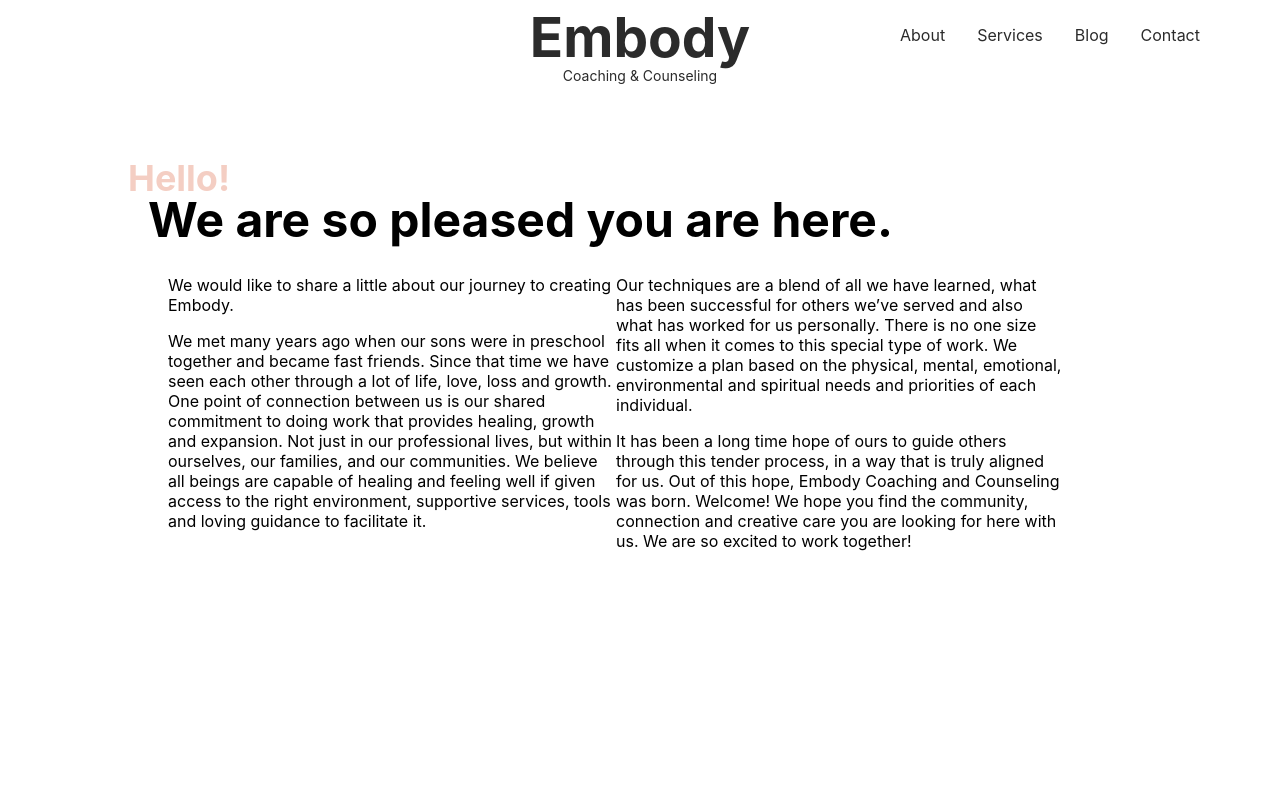
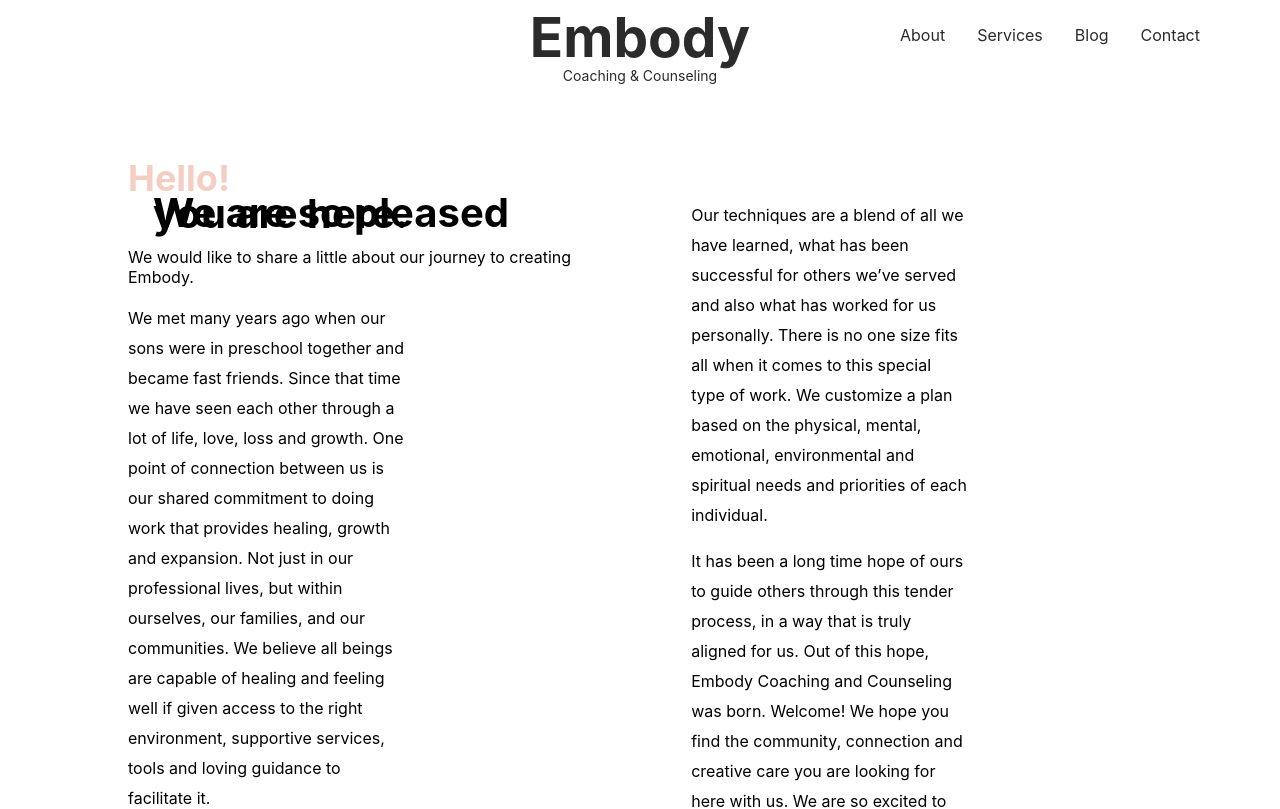
Before and after one commit to spiderthatcodes/embody, a React (Create React App) app in the folder client/: page / in a window 1280 px wide. Shown: the top 809 px of the page. Built offline with nearby package versions, Linux system fonts and the light colour scheme; the HTML template or start-up script is replaced by a standard one.

Commit message:
getting styling closer

```diff
--- a/client/src/pages/Home/Home.jsx
+++ b/client/src/pages/Home/Home.jsx
@@ -9,54 +9,62 @@ import {
     PeachPanel,
     WhiteText,
     GreetingsPanel,
-    ParagraphContainer,
+    RightColumn,
+    LeftColumn,
+    Hello,
+    Script,
+    Paragraph,
 } from './style';
 
 const Home = () => {
     return (
         <Layout>
             <GreetingsPanel>
-                <h1>Hello!</h1>
-                <h2>We are so pleased you are here.</h2>
-                <ParagraphContainer>
-                <div id="left">
-                <p>
-                    We would like to share a little about our journey to
-                    creating Embody.
-                </p>
-                <p>
-                    We met many years ago when our sons were in preschool
-                    together and became fast friends. Since that time we have
-                    seen each other through a lot of life, love, loss and
-                    growth. One point of connection between us is our shared
-                    commitment to doing work that provides healing, growth and
-                    expansion. Not just in our professional lives, but within
-                    ourselves, our families, and our communities. We believe all
-                    beings are capable of healing and feeling well if given
-                    access to the right environment, supportive services, tools
-                    and loving guidance to facilitate it.
-                </p>
-                </div>
-                <div id="right">
-                <p>
-                    Our techniques are a blend of all we have learned, what has
-                    been successful for others we’ve served and also what has
-                    worked for us personally. There is no one size fits all when
-                    it comes to this special type of work. We customize a plan
-                    based on the physical, mental, emotional, environmental and
-                    spiritual needs and priorities of each individual.
-                </p>
-                <p>
-                    It has been a long time hope of ours to guide others through
-                    this tender process, in a way that is truly aligned for us.
-                    Out of this hope, Embody Coaching and Counseling was born.
-                    Welcome! We hope you find the community, connection and
-                    creative care you are looking for here with us. We are so
-                    excited to work together!
-                </p>
-                </div>
-                </ParagraphContainer>
+            <LeftColumn>
+                <Hello>Hello!</Hello>
+                <Script>We are so pleased you are here.</Script>
+
+                        <p>
+                            We would like to share a little about our journey to
+                            creating Embody.
+                        </p>
+                        <Paragraph>
+                            We met many years ago when our sons were in
+                            preschool together and became fast friends. Since
+                            that time we have seen each other through a lot of
+                            life, love, loss and growth. One point of connection
+                            between us is our shared commitment to doing work
+                            that provides healing, growth and expansion. Not
+                            just in our professional lives, but within
+                            ourselves, our families, and our communities. We
+                            believe all beings are capable of healing and
+                            feeling well if given access to the right
+                            environment, supportive services, tools and loving
+                            guidance to facilitate it.
+                        </Paragraph>
+                    </LeftColumn>
+                    <RightColumn>
+                        <Paragraph>
+                            Our techniques are a blend of all we have learned,
+                            what has been successful for others we’ve served and
+                            also what has worked for us personally. There is no
+                            one size fits all when it comes to this special type
+                            of work. We customize a plan based on the physical,
+                            mental, emotional, environmental and spiritual needs
+                            and priorities of each individual.
+                        </Paragraph>
+                        <Paragraph>
+                            It has been a long time hope of ours to guide others
+                            through this tender process, in a way that is truly
+                            aligned for us. Out of this hope, Embody Coaching
+                            and Counseling was born. Welcome! We hope you find
+                            the community, connection and creative care you are
+                            looking for here with us. We are so excited to work
+                            together!
+                        </Paragraph>
+                    </RightColumn>
             </GreetingsPanel>
+
             <PeachPanel>
                 <WhiteText>
                     Find the community, connection and creative care you are
--- a/client/src/pages/Home/style.js
+++ b/client/src/pages/Home/style.js
@@ -55,31 +55,33 @@ export const WhiteText = styled.p`
 export const GreetingsPanel = styled.div`
     height: 75vh;
     padding: 5% 10%;
-
-    h1 {
-        color: ${colors.peach};
-        font-size: 36px;
-        line-height: 1px;
-    }
-
-    h2 {
-        font-size: 48px;
-        padding-left: 20px;
-        line-height: 1px;
-    }
+    display: grid;
+    grid-template-columns: 1fr 1fr;
+    grid-gap: 10%;
 `;
 
-export const ParagraphContainer= styled.div`
-    display: flex;
-    width: 100%;
+export const Hello = styled.h1`
+    color: ${colors.peach};
+    font-size: 36px;
+    line-height: 1px;
+`;
 
-    #left {
-        padding-left: 40px;
-        width: 35vw;
+export const Script = styled.h2`
+    font-size: 40px;
+    padding-left: 25px;
+    line-height: 1px;
+`;
 
-    }
+export const Embody = styled.h1``;
 
-    #right {
-        width: 35vw;
-    }
+export const LeftColumn = styled.div``;
+
+export const RightColumn = styled.div`
+    padding-top: 30px;
 `;
+
+export const Paragraph = styled.p`
+    width: 60%;
+    line-height: 30px;
+    font-size: 16px;
+`;
```
